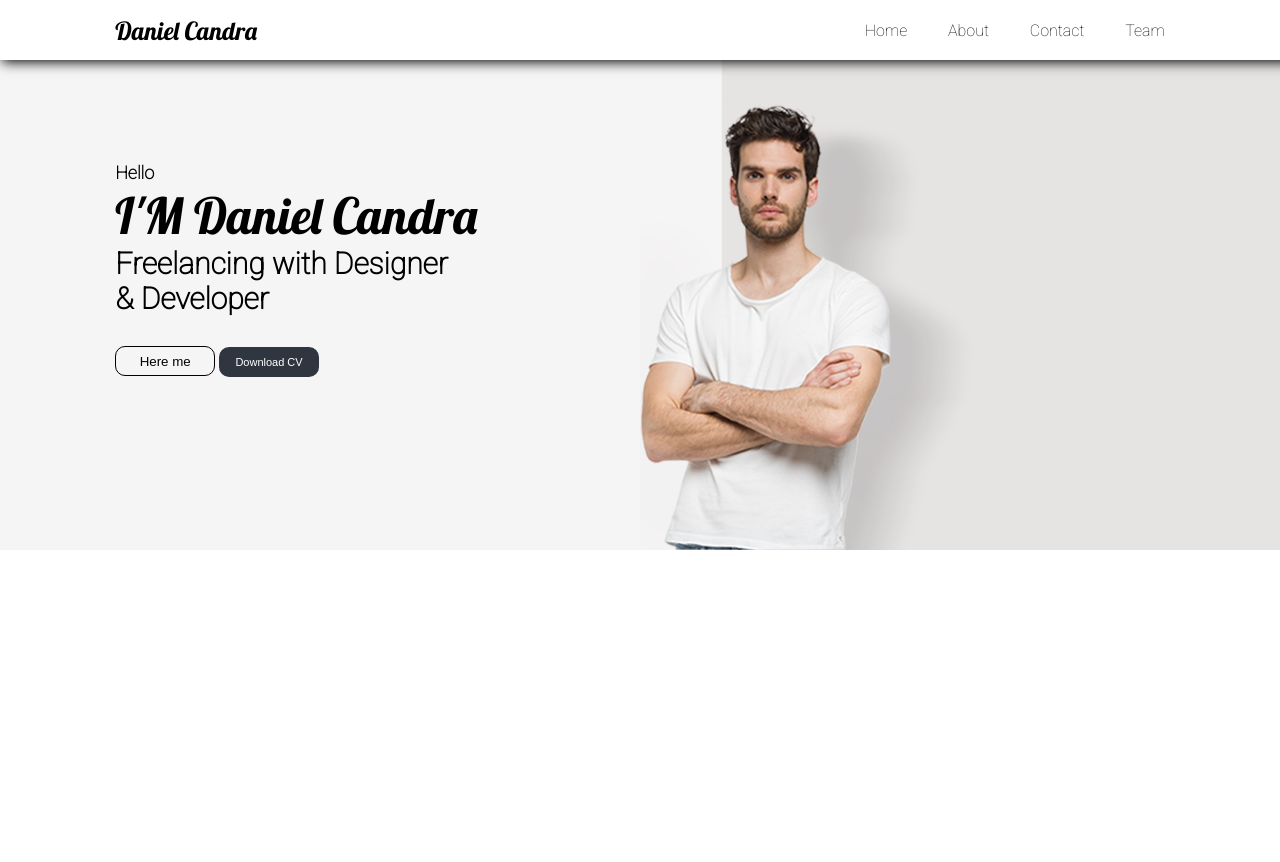
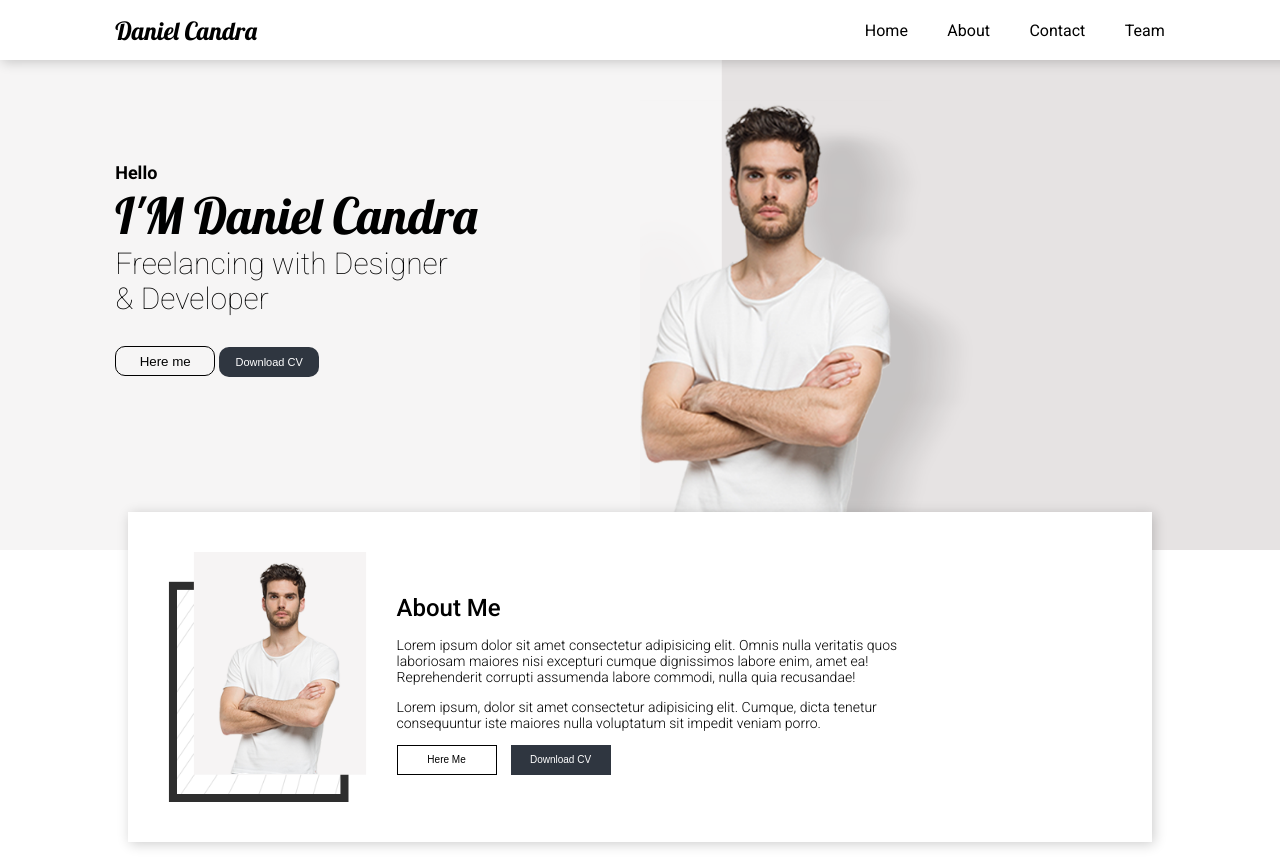
Before and after one commit to ZanCo21/WebPortofolio, a plain HTML site: page index.html in a window 1280 px wide. Shown: the top 862 px of the page. Before the commit the page ends 800 px from the top, so only its background shows below. Drawn offline with Linux system fonts and the light colour scheme.

Commit message:
part 3 about

```diff
--- a/css/style.css
+++ b/css/style.css
@@ -11,10 +11,11 @@ body{
     background-size: cover;
 }
 
+/* nav */
 .navbar{
     width: 100%;
     height: 60px;
-    box-shadow: 2px 2px 12px rgb(0, 0, 0.2);
+    box-shadow: 2px 2px 12px rgb(0, 0, 0, 0.2);
     display: flex;
     align-items: center;
     padding-left: 9%;
@@ -43,6 +44,7 @@ body{
     color : #dfe6e9;
 }
 
+/* hero */
 .text-hero{
     position: absolute;
     top: 130px;
@@ -65,7 +67,7 @@ body{
 
 .text-hero p:nth-child(3){
     font-size: 30px;
-    font-weight: bold;
+    font-weight: 100;
     line-height: normal;
 }
 
@@ -101,3 +103,54 @@ body{
     left: 50%;
     height: 450px;
 }
+
+/* about */
+.about{
+    width: 80%;
+    background-color: white;
+    box-shadow: 2px 2px 12px rgb(0, 0, 0, 0.2);
+    margin: -3% auto 20px;
+    position: relative;
+    display: flex;
+    justify-content: center;
+    align-items: center;
+    padding: 10px;
+    padding-right: 200px;
+    box-sizing: border-box;
+
+}
+
+.about img{
+    height: 250px;
+    margin: 30px;
+}
+
+.text-about p:first-child{
+    font-weight: 500;
+    font-size: 24px;
+    line-height: 10px;
+}
+
+.text-about p:nth-child(2),
+.text-about p:nth-child(3){
+    font-size: 14px;
+    font-weight: 300;
+}
+
+.btn-about-here{
+    background-color: transparent;
+    border: 1px solid black;
+    width: 100px;
+    height: 30px;
+    margin-right: 10px;
+    font-size: 10px;
+}
+
+.btn-about-Download{
+    background-color: #2f3640;
+    color: white;
+    border: none;
+    font-size: 10px;
+    width: 100px;
+    height: 30px;
+}
--- a/index.html
+++ b/index.html
@@ -10,7 +10,7 @@
         <!-- font robot-->
         <link rel="preconnect" href="https://fonts.googleapis.com">
         <link rel="preconnect" href="https://fonts.gstatic.com" crossorigin>
-        <link href="https://fonts.googleapis.com/css2?family=Roboto:wght@100&display=swap" rel="stylesheet">
+        <link href="https://fonts.googleapis.com/css2?family=Roboto:wght@100;300;400;500;700&display=swap" rel="stylesheet">
         <!-- font lobster -->
         <link rel="preconnect" href="https://fonts.googleapis.com">
         <link rel="preconnect" href="https://fonts.gstatic.com" crossorigin>
@@ -44,5 +44,19 @@
 
     <img src="img/model.png" alt="" class="model">
 
+    <!-- about -->
+    <div class="about">
+        <img src="img/about-img.png" alt="gambar about">
+
+        <div class="text-about">
+            <p>About Me</p>
+            <p>Lorem ipsum dolor sit amet consectetur adipisicing elit. Omnis nulla veritatis quos laboriosam maiores nisi excepturi cumque dignissimos labore enim, amet ea! Reprehenderit corrupti assumenda labore commodi, nulla quia recusandae!</p>
+            <p>Lorem ipsum, dolor sit amet consectetur adipisicing elit. Cumque, dicta tenetur consequuntur iste maiores nulla voluptatum sit impedit veniam porro.</p>
+
+            <button class="btn-about-here">Here Me</button>
+            <button class="btn-about-Download">Download CV</button>
+        </div>
+    </div>
+
 </body>
 </html>
```
